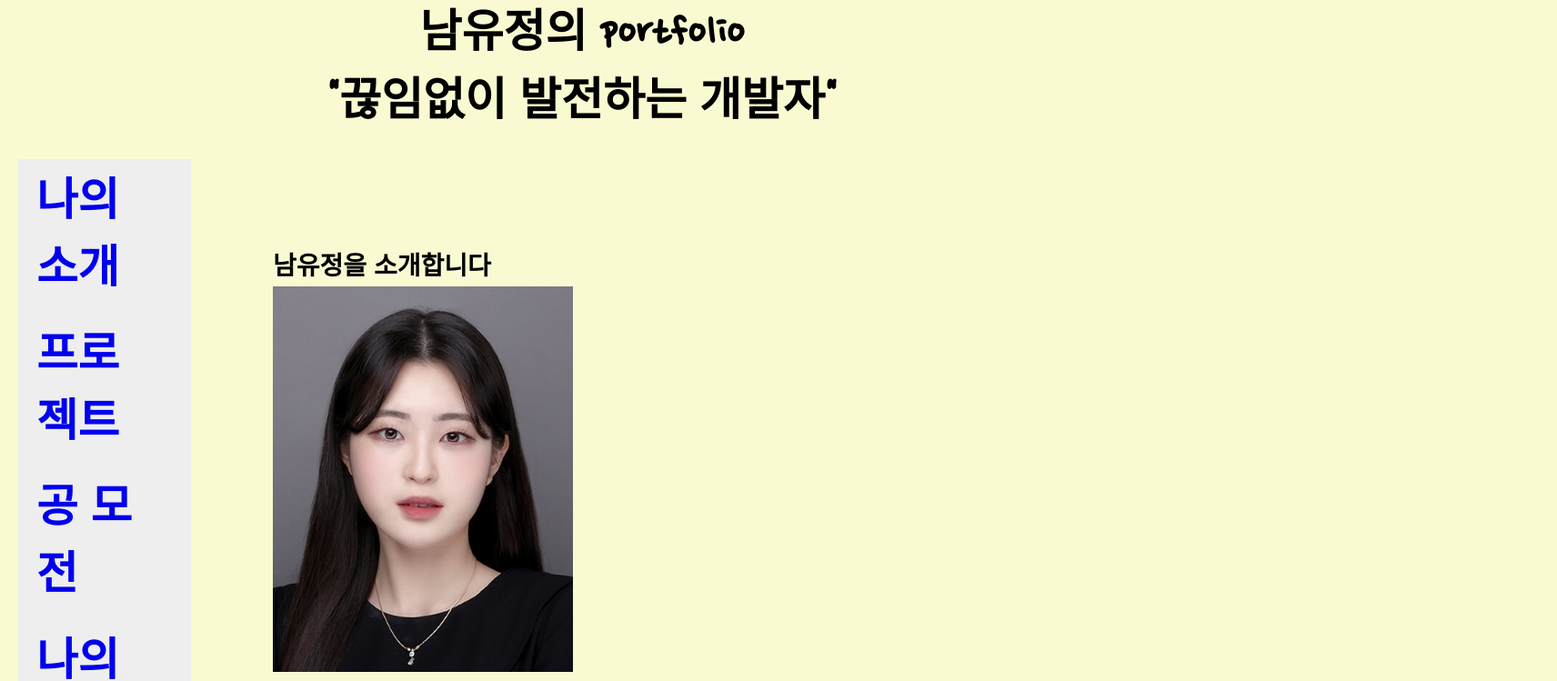
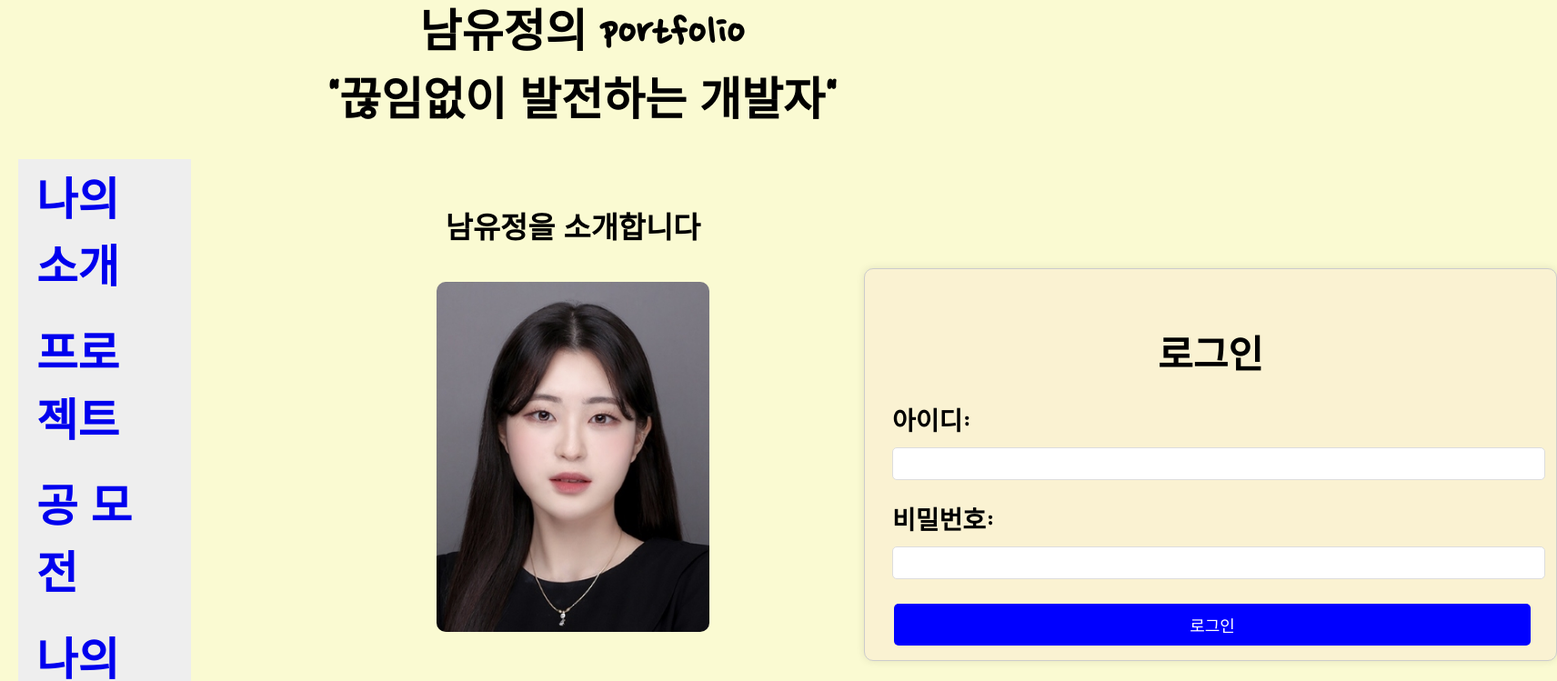
Before and after one commit to N-yujeong/React-Portfolio, a Next.js app: page / in a window 1280 px wide. Shown: the top 749 px of the page at 91% size, 1712 px wide, since content can reach past the window. Built offline with nearby package versions, Linux system fonts and the light colour scheme; a web font is replaced by a local one.

Commit message:
Add new page and layout files

```diff
--- a/app/globals.css
+++ b/app/globals.css
@@ -34,11 +34,11 @@ nav {
 }
 
 main {
-  flex: 1; /* 남은 공간을 채움 */
-  display: flex;
-  flex-direction: column; /* 세로로 정렬 */
-  justify-content: center;
-  margin: 50px 150px;
+  flex: 1;
+  display: flex; /* 가로로 정렬 */
+  justify-content: flex-start; /* 왼쪽 정렬 */
+  align-items: flex-start; /* 위쪽 정렬 */
+  margin: 10px 150px; /* 상단 여백을 줄임 */
   font-size: 28px;
 }
 
@@ -89,3 +89,88 @@ button:hover {
   background-color: orange;
   color: white;
 }
+
+/* 사진 섹션 스타일 */
+.photo-section {
+  flex: 0 0 300px; /* 고정 너비 설정 */
+  margin-right: 50px; /* 사진과 로그인 폼 사이 여백 */
+  text-align: center;
+  position: relative; /* 사진 위치 고정 */
+  top: 0; /* 고정된 상단 위치 */
+}
+
+.photo-section img {
+  max-width: 100%;
+  border-radius: 10px;
+  height: auto;
+}
+
+/* 사진 섹션 스타일 */
+.photo-section {
+  flex: 0 0 300px; /* 고정 너비 설정 */
+  margin-right: 170px; /* 오른쪽 여백을 크게 설정 */
+  margin-left: 30px;
+  text-align: center;
+}
+
+.photo-section img {
+  max-width: 100%;
+  border-radius: 10px;
+  height: auto;
+}
+
+.login-form {
+  flex: 0 0 700px; /* 고정 너비 설정 */
+  height: 370px; /* 고정된 높이 설정 */
+  margin-top: 100px;
+  padding: 30px;
+  border: 1px solid #ccc;
+  border-radius: 10px;
+  background-color: rgb(250, 242, 210);
+  box-shadow: 0 0 10px rgba(0, 0, 0, 0.1);
+}
+
+
+.login-form h2 {
+  margin-bottom: 20px;
+  text-align: center;
+}
+
+.login-form label {
+  display: block;
+  margin-bottom: 10px;
+}
+
+.login-form input {
+  width: 100%;
+  padding: 8px;
+  margin-bottom: 15px;
+  border: 1px solid #ddd;
+  border-radius: 5px;
+  font-size: 16px;
+}
+
+.login-form button {
+  width: 100%;
+  padding: 10px;
+  font-size: 18px;
+  color: white;
+  background-color: blue;
+  border: none;
+  border-radius: 5px;
+  cursor: pointer;
+}
+
+.login-form button:hover {
+  background-color: orange;
+}
+
+/* 로그인 후 환영 메시지와 버튼 영역 스타일 */
+.logged-in-container {
+  display: flex; /* Flexbox 적용 */
+  flex-direction: column; /* 세로 정렬 */
+  justify-content: center; /* 세로 중앙 정렬 */
+  align-items: center; /* 가로 중앙 정렬 */
+  height: 300px; /* 고정 높이 설정 */
+  text-align: center; /* 텍스트 가운데 정렬 */
+}
--- a/app/page.js
+++ b/app/page.js
@@ -1,9 +1,69 @@
+"use client";
+
+import { useState } from "react";
+import { useRouter } from "next/navigation";
+import Cookies from "js-cookie"; // 쿠키 설정 라이브러리
+
 export default function Home() {
+  const [username, setUsername] = useState("");
+  const [password, setPassword] = useState("");
+  const [isLoggedIn, setIsLoggedIn] = useState(false);
+  const router = useRouter();
+
+  const handleLogin = (e) => {
+    e.preventDefault();
+    if (username === "yujeong" && password === "1234") {
+      Cookies.set("isLoggedIn", "true", { expires: 1 }); // 로그인 상태 쿠키 설정
+      setIsLoggedIn(true);
+    } else {
+      alert("아이디 또는 비밀번호가 잘못되었습니다.");
+    }
+  };
+
+  const handleLogout = () => {
+    Cookies.remove("isLoggedIn"); // 로그아웃 시 쿠키 삭제
+    setIsLoggedIn(false);
+    setUsername("");
+    setPassword("");
+    router.push("/"); // 홈으로 이동
+  };
+
   return (
-    <div id="index">
-      남유정을 소개합니다
-      <br />
-      <img src="/image/index.jpg" alt="my_photo" />
-    </div>
+    <main>
+      <div className="photo-section">
+        <h3>남유정을 소개합니다</h3>
+        <img src="/image/index.jpg" alt="my_photo" />
+      </div>
+
+      <div className="login-form">
+        {!isLoggedIn ? (
+          <form onSubmit={handleLogin}>
+            <h2>로그인</h2>
+            <label>
+              아이디:
+              <input
+                type="text"
+                value={username}
+                onChange={(e) => setUsername(e.target.value)}
+              />
+            </label>
+            <label>
+              비밀번호:
+              <input
+                type="password"
+                value={password}
+                onChange={(e) => setPassword(e.target.value)}
+              />
+            </label>
+            <button type="submit">로그인</button>
+          </form>
+        ) : (
+          <div className="logged-in-container">
+            <h2>환영합니다, {username}님!</h2>
+            <button onClick={handleLogout}>로그아웃</button>
+          </div>
+        )}
+      </div>
+    </main>
   );
 }
```
Also changed, not shown: app/contest/page.js (+8 -2 lines), app/middleware.js (added, +16 -0 lines), package.json (+6 -5 lines), 1 other file (tests, documents, lock files or other folders).
